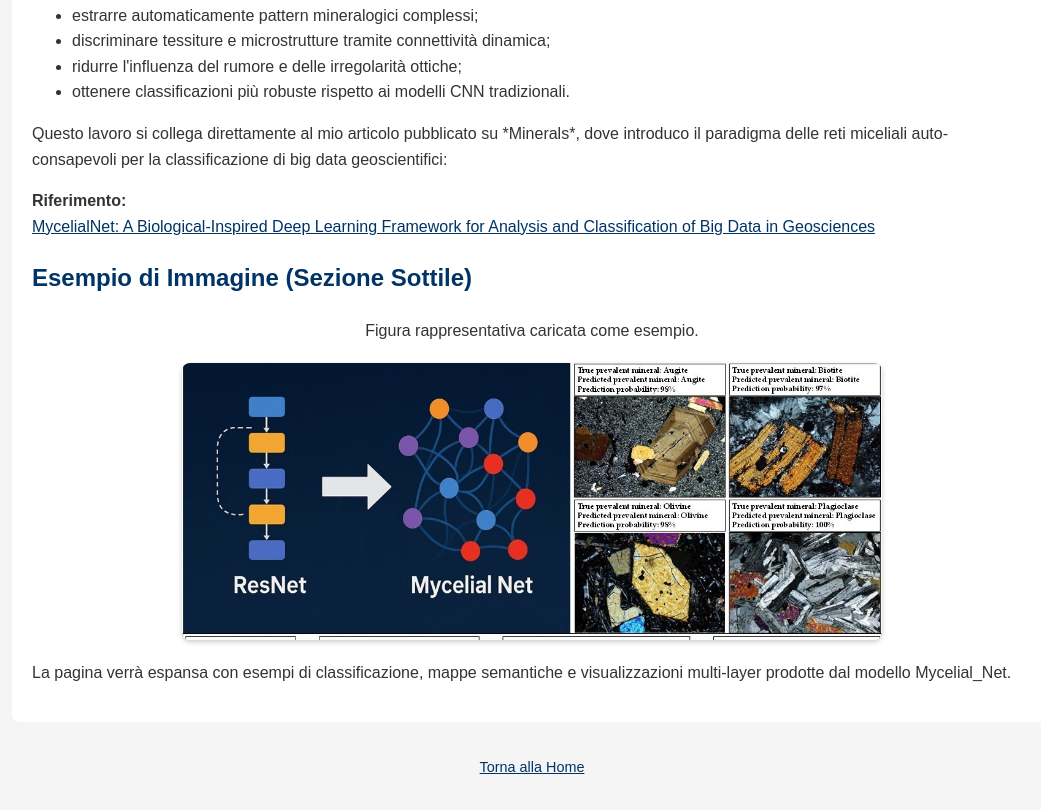
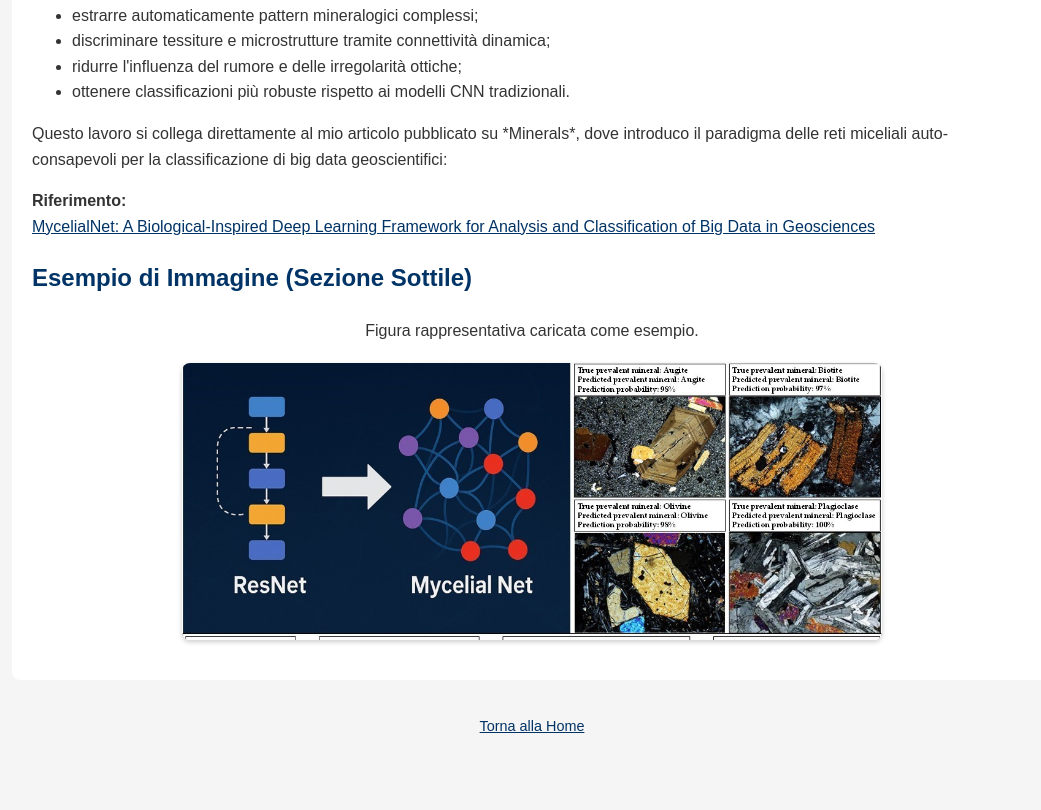
Before and after one commit to dellaversanapaolo-bot/ai-consultancy, a plain HTML site: page riconoscimento_immagini.html in a window 1280 px wide. Shown: the part 400-1210 px from the top of the page, without its empty margins (108-1149 px from the left). After the commit the page ends 1172 px from the top, so only its background shows below. Drawn offline with Linux system fonts and the light colour scheme.

Commit message:
Update riconoscimento_immagini.html

```diff
--- a/riconoscimento_immagini.html
+++ b/riconoscimento_immagini.html
@@ -90,12 +90,9 @@
     <h2>Esempio di Immagine (Sezione Sottile)</h2>
     <p style="text-align: center;">Figura rappresentativa caricata come esempio.</p>
 
-    <img src="thin_section.jpg" alt="Esempio di sezione sottile mineralogica" />
+    <img src="thin_section.jpg" alt="Esempio di sezioni sottili mineralogiche classificate con elevata accuratezza tramite Mycelial_Net model" />
 
-    <p>
-        La pagina verrà espansa con esempi di classificazione, mappe semantiche e visualizzazioni
-        multi-layer prodotte dal modello Mycelial_Net.
-    </p>
+
 
 </section>
 
```
